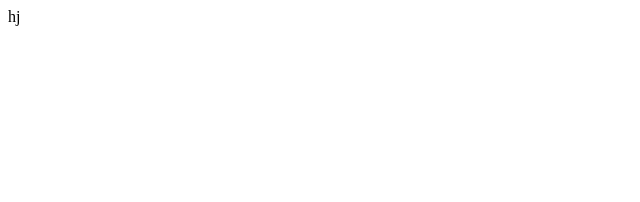
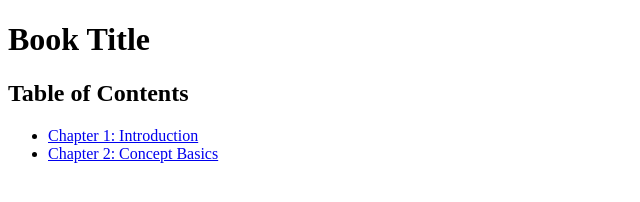
Before and after one commit to mohammed2322/bls, a plain HTML site: page index.html in a window 1280 px wide. Shown: the whole page, without its empty margins (0-640 px from the left). Drawn offline with Linux system fonts and the light colour scheme.

Commit message:
Update index.html

```diff
--- a/index.html
+++ b/index.html
@@ -1 +1,18 @@
-hj
+<!DOCTYPE html>
+<html lang="en">
+<head>
+    <meta charset="UTF-8">
+    <meta name="viewport" content="width=device-width, initial-scale=1.0">
+    <title>Book Title</title>
+    <link rel="stylesheet" href="styles.css">
+</head>
+<body>
+    <h1>Book Title</h1>
+    <h2>Table of Contents</h2>
+    <ul>
+        <li><a href="chapter-1.html">Chapter 1: Introduction</a></li>
+        <li><a href="chapter-2.html">Chapter 2: Concept Basics</a></li>
+        <!-- Add more chapters as needed -->
+    </ul>
+</body>
+</html>
```
